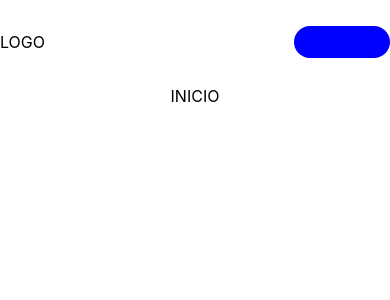
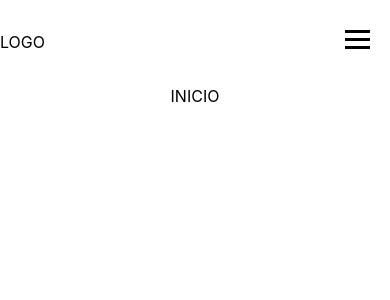
Before and after one commit to hmateu/frontDentalClinic, a React (Vite) app: page / in a window 390 px wide. Shown: the top 300 px of the page. Built offline with nearby package versions, Linux system fonts and the light colour scheme.

Commit message:
feat: Creates the hamburger menu for mobile version

```diff
--- a/src/common/Header/Header.css
+++ b/src/common/Header/Header.css
@@ -6,3 +6,5 @@
     justify-content: space-between;
     align-items: center;
 }
+@media only screen and (min-width:1200px) {
+}
--- a/src/common/Header/Header.jsx
+++ b/src/common/Header/Header.jsx
@@ -1,6 +1,6 @@
 import React from "react";
-import "./Header.css"
-import { Button } from "../Button/Button";
+import "./Header.css";
+import Navbar from "../Navbar/Navbar";
 export const Header = () => {
     return (
         <div className="headerStyle">
@@ -8,7 +8,7 @@ export const Header = () => {
                 LOGO
             </div>
             <div className="right">
-                <Button />
+                <Navbar />
             </div>
         </div>
     );
--- /dev/null
+++ b/src/common/Navbar/Navbar.css
@@ -0,0 +1,107 @@
+.navbar {
+    display: flex;
+    justify-content: space-between;
+    align-items: center;
+    /* background-color: #f2f2f2; */
+    padding: 10px 20px;
+    overflow: visible;
+    z-index: 2;
+    position: relative;
+}
+
+.logo {
+    font-size: 1.5rem;
+    font-weight: bold;
+}
+
+.nav-menu {
+    display: flex;
+    list-style: none;
+}
+
+.nav-menu li {
+    margin-left: 10px;
+}
+
+.nav-menu li a {
+    text-decoration: none;
+    color: black;
+}
+
+.mobile-menu-icon {
+    display: none;
+    flex-direction: column;
+    cursor: pointer;
+}
+
+.mobile-menu-icon span {
+    display: block;
+    width: 25px;
+    height: 3px;
+    background-color: black;
+    margin-bottom: 5px;
+}
+
+@media (max-width: 768px) {
+    .nav-menu {
+        display: none;
+    }
+
+    .mobile-menu-icon {
+        display: flex;
+    }
+
+    .nav-menu.mobile {
+        display: flex;
+        flex-direction: column;
+        background-color: rgba(255, 255, 255, 0.80);
+        position: absolute;
+        top: 0;
+        bottom: 0;
+        right: 0;
+        width: 75%;
+        padding: 10px 20px;
+        margin: 0;
+        animation: slide-in 0.5s ease-in-out;
+        /* Agrega la animación slide-in */
+    }
+
+    .nav-menu.hidden {
+        /* background-color: #f2f2f2; */
+        position: absolute;
+        top: 0;
+        bottom: 0;
+        right: 0;
+        width: 75%;
+        padding: 10px 20px;
+        margin: 0;
+        /* animation: slide-out 0.5s ease-in-out; */
+    }
+
+    @keyframes slide-in {
+        0% {
+            /* Inicia la barra de navegación fuera de la pantalla */
+            transform: translateX(100%);
+        }
+
+        100% {
+            /* Muestra completamente la barra de navegación */
+            transform: translateX(0%);
+        }
+    }
+
+    /* @keyframes slide-out {
+        0% {
+            transform: translateX(0%);
+        }
+
+        100% {
+            transform: translateX(-100%);
+        }
+    } */
+
+    .nav-menu.mobile li {
+        margin-left: 0;
+        margin-bottom: 10px;
+    }
+}
--- /dev/null
+++ b/src/common/Navbar/Navbar.jsx
@@ -0,0 +1,36 @@
+import React, { useState } from "react";
+import "./Navbar.css"
+const Navbar = () => {
+    const [isMobileMenuOpen, setIsMobileMenuOpen] = useState(false);
+    const toggleMobileMenu = () => {
+        // console.log(isMobileMenuOpen)
+        setIsMobileMenuOpen(!isMobileMenuOpen);
+    };
+
+    return (
+        <>
+            <nav className="navbar">
+                {/* <div className="logo">Logo</div> */}
+
+                {/* Menú hamburguesa */}
+                <div
+                    className={`mobile-menu-icon ${isMobileMenuOpen ? 'open' : ''}`}
+                    onClick={toggleMobileMenu}
+                >
+                    <span></span>
+                    <span></span>
+                    <span></span>
+                </div>
+
+                {/* Barra de navegación */}
+            </nav>
+            <ul className={`nav-menu ${isMobileMenuOpen ? 'mobile' : 'hidden'}`}>
+                <li><a href="/">Inicio</a></li>
+                <li><a href="/login">Login</a></li>
+                <li><a href="/register">Register</a></li>
+                <li><a href="/contacto">Contacto</a></li>
+            </ul>
+        </>
+    );
+}
+export default Navbar;
```
